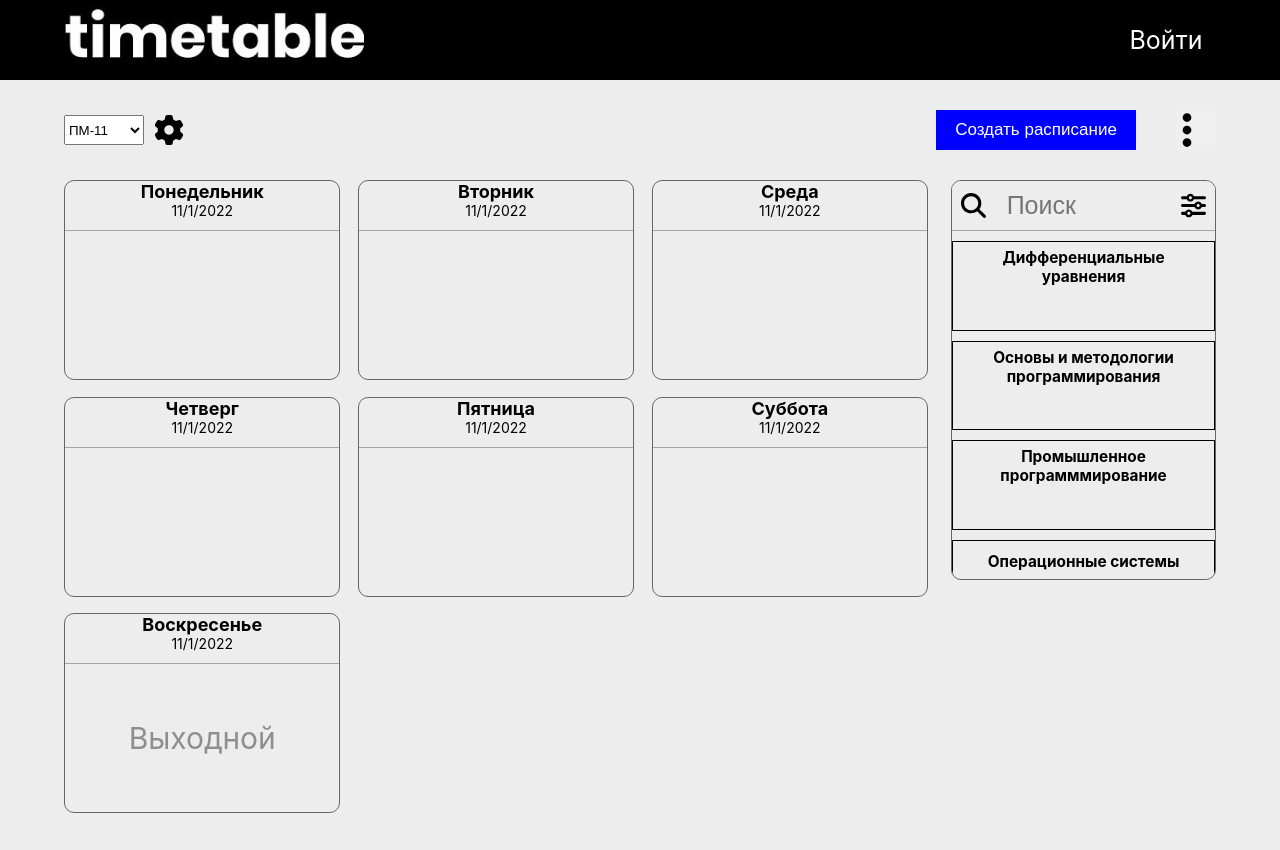
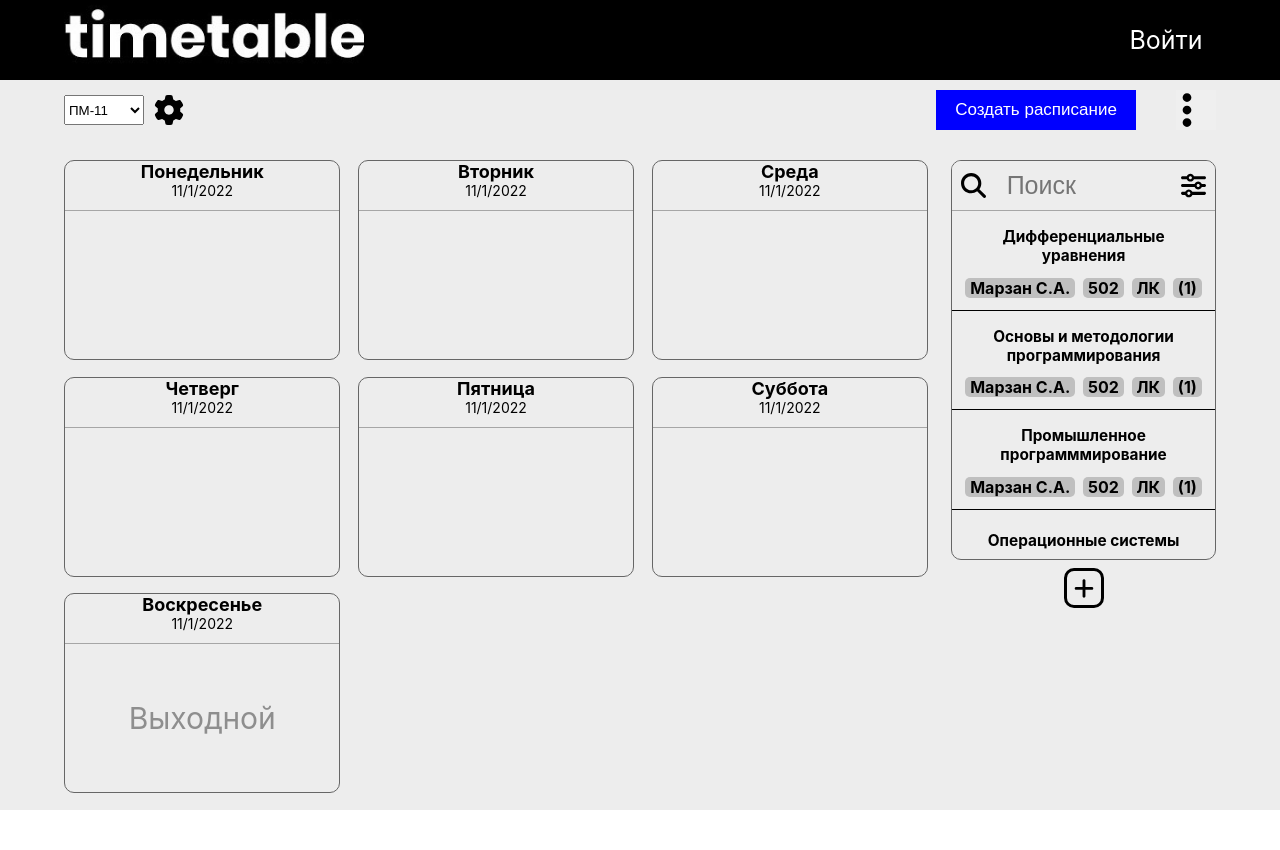
Before and after one commit to AG0n1/timetable, a React (Create React App) app: page / in a window 1280 px wide. After the commit the page ends 810 px from the top, so only its background shows below. Built offline with nearby package versions, Linux system fonts and the light colour scheme.

Commit message:
add some elements

```diff
--- a/src/App.css
+++ b/src/App.css
@@ -58,8 +58,7 @@ a {
 	justify-content: center;
 
 	width: 100%;
-	height: 90vh;
-    min-height: 770px;
+	min-height: 90vh;
 
 	background: #ededed;
 
@@ -100,7 +99,7 @@ a {
     cursor: pointer;
     font-size: 18px;
     border: 1px solid;
-    border-radius: 10px;
+    border-radius: 5px;
     padding: 5px;
 }
 
@@ -179,7 +178,7 @@ a {
 	justify-content: space-between;
 
 	width: 90%;
-	height: 70vh;
+	min-height: 70vh;
     min-height: 650px;
 
 	margin: 0 auto;
@@ -232,11 +231,20 @@ a {
 
 /* Table to Drag */
 
+.right-side {
+    display: flex;
+    flex-direction: column;
+    justify-content: space-between;
+
+    height: 56vh;
+    width: 23%;
+}
+
 .table-work {
 	display: flex;
 	flex-direction: column;
 
-	width: 23%;
+	width: 100%;
 	height: 50vh;
     overflow-y: auto;
 
@@ -246,13 +254,44 @@ a {
 	border: 1px solid #666;
 }
 
+.createSubject {
+
+    display: flex;
+    justify-content: center;
+    align-items: center;
+
+    width: 40px;
+    height: 40px;
+
+    border: 3px solid;
+    border-radius: 10px;
+    margin: 0 auto;
+
+    cursor: pointer;
+}
+
+.createSubject > svg {
+    width: 20px;
+}
+
+.create-hide {
+    display: none;
+    flex-direction: column;
+    justify-content: space-between;
+
+    width: 100%;
+    height: 30vh;
+
+    border: 1px solid;
+}
+
 .subject {
     display: flex;
     flex-direction: column;
     justify-content: space-around;
     width: 100%;
     min-height: 7vw;
-    border: 1px solid;
+    border-bottom: 1px solid;
     margin-top: 10px;
 
     font-size: 1.2vw;
@@ -270,20 +309,24 @@ a {
     justify-content: space-between;
 
     min-height: 2vw;
-    width: 80%;
+    width: 90%;
 
     margin: 0 auto;
 }
 
-.teacherArea {
+.subjectInfoElem {
     display: flex;
     justify-content: center;
     align-items: center;
+    padding: 5px;
 
-    height: 50%;
-    width: 20%;
+    height: 20px;
 
-    background: #9e9e9e;
+    border-radius: 5px;
+
+    font-size: 16px;
+
+    background: #bfbfbf;
 }
 
 .search {
--- /dev/null
+++ b/src/components/CreateHide.js
@@ -0,0 +1,13 @@
+
+
+function CreateHide() {
+
+    return (
+        <div className = "create-hide" >
+
+        </div>
+    )
+
+}
+
+export default CreateHide
--- /dev/null
+++ b/src/components/CreateSubject.js
@@ -0,0 +1,20 @@
+function CreateSubject() {
+
+    return (
+        <div className = "createSubject" onClick = {
+
+
+                function() {
+                    let hide = document.getElementsByClassName('create-hide'),
+                    elemToHide = document.getElementsByClassName('createSubject')
+                    hide.style.display = "flex";
+                    elemToHide.style.display = "none";
+                }
+            }>
+            <svg xmlns="http://www.w3.org/2000/svg" viewBox="0 0 448 512"><path d="M256 80c0-17.7-14.3-32-32-32s-32 14.3-32 32V224H48c-17.7 0-32 14.3-32 32s14.3 32 32 32H192V432c0 17.7 14.3 32 32 32s32-14.3 32-32V288H400c17.7 0 32-14.3 32-32s-14.3-32-32-32H256V80z"/></svg>
+
+        </div>
+    )
+}
+
+export default CreateSubject;
--- a/src/components/SubjectTimetable.js
+++ b/src/components/SubjectTimetable.js
@@ -1,4 +1,7 @@
-import subjectTeacher from 'src/subjectInfo/subjectTeacher'
+import SubjectTeacher from '../subjectInfo/SubjectTeacher'
+import SubjectAuditorium from '../subjectInfo/SubjectAuditorium'
+import SubjectType from '../subjectInfo/SubjectType'
+import SubjectSubgroup from '../subjectInfo/SubjectSubgroup'
 
 function SubjectTimetable() {
 
@@ -37,7 +40,7 @@ function SubjectTimetable() {
             id: 7,
             name: 'Алгоритмы и структуры данных'
         }
-  ]
+    ]
 
     return (
     <div>
@@ -45,13 +48,19 @@ function SubjectTimetable() {
             groups
             .map((group, index) => {
                 return <div className = "subject" >
-                            <div className = "subjectName"
+                            <div
+                             className = "subjectName"
                              key = { index }
-                             value = { group.id }> { group.name }
+                             value = { group.id }
+                            >
+                                 { group.name }
                             </div>
 
-                            <div class="subjectInfo">
-                                <subjectTeacher />
+                            <div className ="subjectInfo">
+                                <SubjectTeacher />
+                                <SubjectAuditorium />
+                                <SubjectType />
+                                <SubjectSubgroup />
                             </div>
                         </div>
             })
--- a/src/components/SubjectsArea.js
+++ b/src/components/SubjectsArea.js
@@ -1,7 +1,10 @@
 import SubjectTimetable from './SubjectTimetable'
+import CreateSubject from './CreateSubject'
+import CreateHide from './CreateHide'
 
 function SubjectsArea() {
   return (
+      <div className = "right-side">
           <div className = "table-work">
           <div className="search">
             <div className="search-icon">
@@ -16,7 +19,12 @@ function SubjectsArea() {
               <svg xmlns="http://www.w3.org/2000/svg" viewBox="0 0 512 512"><path d="M0 416c0-17.7 14.3-32 32-32l54.7 0c12.3-28.3 40.5-48 73.3-48s61 19.7 73.3 48L480 384c17.7 0 32 14.3 32 32s-14.3 32-32 32l-246.7 0c-12.3 28.3-40.5 48-73.3 48s-61-19.7-73.3-48L32 448c-17.7 0-32-14.3-32-32zm192 0c0-17.7-14.3-32-32-32s-32 14.3-32 32s14.3 32 32 32s32-14.3 32-32zM384 256c0-17.7-14.3-32-32-32s-32 14.3-32 32s14.3 32 32 32s32-14.3 32-32zm-32-80c32.8 0 61 19.7 73.3 48l54.7 0c17.7 0 32 14.3 32 32s-14.3 32-32 32l-54.7 0c-12.3 28.3-40.5 48-73.3 48s-61-19.7-73.3-48L32 288c-17.7 0-32-14.3-32-32s14.3-32 32-32l246.7 0c12.3-28.3 40.5-48 73.3-48zM192 64c-17.7 0-32 14.3-32 32s14.3 32 32 32s32-14.3 32-32s-14.3-32-32-32zm73.3 0L480 64c17.7 0 32 14.3 32 32s-14.3 32-32 32l-214.7 0c-12.3 28.3-40.5 48-73.3 48s-61-19.7-73.3-48L32 128C14.3 128 0 113.7 0 96S14.3 64 32 64l86.7 0C131 35.7 159.2 16 192 16s61 19.7 73.3 48z"/></svg>
             </div>
           </div>
+
         <SubjectTimetable />
+        </div>
+
+        <CreateSubject />
+        <CreateHide />
       </div>
   )
 }
--- /dev/null
+++ b/src/subjectInfo/SubjectAuditorium.js
@@ -0,0 +1,10 @@
+function SubjectAuditorium() {
+
+    return (
+        <div className = "subjectInfoElem">
+            502
+        </div>
+    )
+}
+
+export default SubjectAuditorium
--- /dev/null
+++ b/src/subjectInfo/SubjectSubgroup.js
@@ -0,0 +1,10 @@
+function SubjectSubgroup() {
+
+    return (
+        <div className = "subjectInfoElem">
+            (1)
+        </div>
+    )
+}
+
+export default SubjectSubgroup
--- a/src/subjectInfo/subjectTecaher.js
+++ b/src/subjectInfo/SubjectTeacher.js
@@ -1,4 +1,4 @@
-function subjectTeacher {
+function SubjectTeacher() {
     const teachers = [
         {
             id: 1,
@@ -12,7 +12,7 @@ function subjectTeacher {
 
         {
             id: 3,
-            name "Мацулевич Е.И.",
+            name: "Мацулевич Е.И.",
         },
 
         {
@@ -22,13 +22,11 @@ function subjectTeacher {
     ]
 
     return (
-        <div className="teacherArea" key = 3 value = {teachers.id}>
-            {
-                teachers.name;
-            }
+        <div className="subjectInfoElem teacher">
+            Марзан С.А.
         </div>
     )
 
 }
 
-return default subjectTeacher
+export default SubjectTeacher
--- /dev/null
+++ b/src/subjectInfo/SubjectType.js
@@ -0,0 +1,10 @@
+function SubjectType() {
+
+    return (
+        <div className = "subjectInfoElem">
+            ЛК
+        </div>
+    )
+}
+
+export default SubjectType
```
Lines whose indentation alone changed are shown as unchanged.
